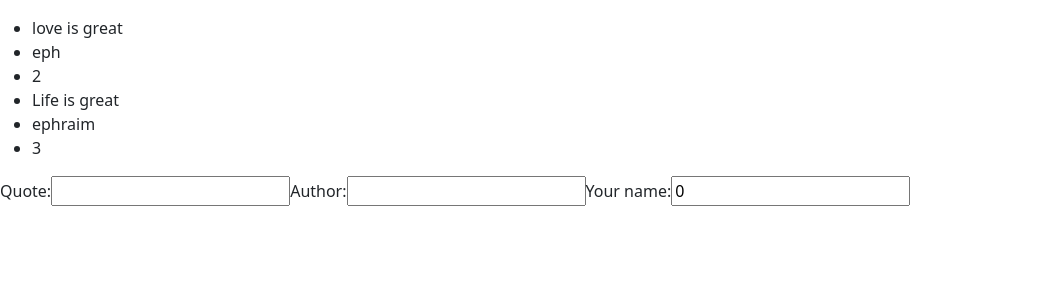
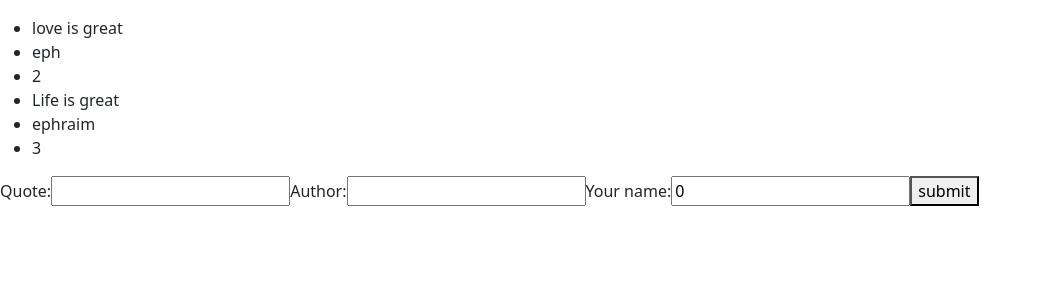
Before and after one commit to Ephraim19/Quoteapp, an Angular app: page / in a window 1280 px wide. Shown: the top 300 px of the page, without its empty margins (0-1041 px from the left). Built offline with nearby package versions, Linux system fonts and the light colour scheme.

Commit message:
Seccesfully debugged the application, I can now add quotes via the form

```diff
--- a/src/app/quote-form/quote-form.component.html
+++ b/src/app/quote-form/quote-form.component.html
@@ -16,4 +16,5 @@
   <div [hidden]="votes.valid || votes.pristine" class="alert alert-danger">
     <p>Please enter your name</p>
   </div>
+  <button type="submit">submit</button>
 </form>
--- a/src/app/quote-form/quote-form.component.ts
+++ b/src/app/quote-form/quote-form.component.ts
@@ -11,6 +11,7 @@ export class QuoteFormComponent implements OnInit {
   @Output() addQuote = new EventEmitter<Quotes>();
   submitQuote(){
     this.addQuote.emit(this.newQuote)
+    console.log('eph')
   }
   constructor() { }
 
--- a/src/app/quotes/quotes.component.html
+++ b/src/app/quotes/quotes.component.html
@@ -16,7 +16,7 @@
           <app-quote-details [quote]='quote'></app-quote-details>
         </li>
       </ul>
-    <app-quote-form (addQuotte)="moreQuotes($event)" ></app-quote-form>
+    <app-quote-form (addQuote)="moreQuotes($event)" ></app-quote-form>
 
   </body>
 </html>
--- a/src/app/quotes/quotes.component.ts
+++ b/src/app/quotes/quotes.component.ts
@@ -1,5 +1,4 @@
 import { Component, OnInit } from '@angular/core';
-import { GoalFormComponent } from '../goal-form/goal-form.component';
 import { Quotes } from '../quotes';
 
 @Component({
@@ -17,6 +16,7 @@ export class QuotesComponent implements OnInit {
   moreQuotes(anotherQuote:any){
     anotherQuote.id = this.quotes.length + 1
     this.quotes.push(anotherQuote)
+    console.log('yooh')
   }
   constructor() { }
 
```
